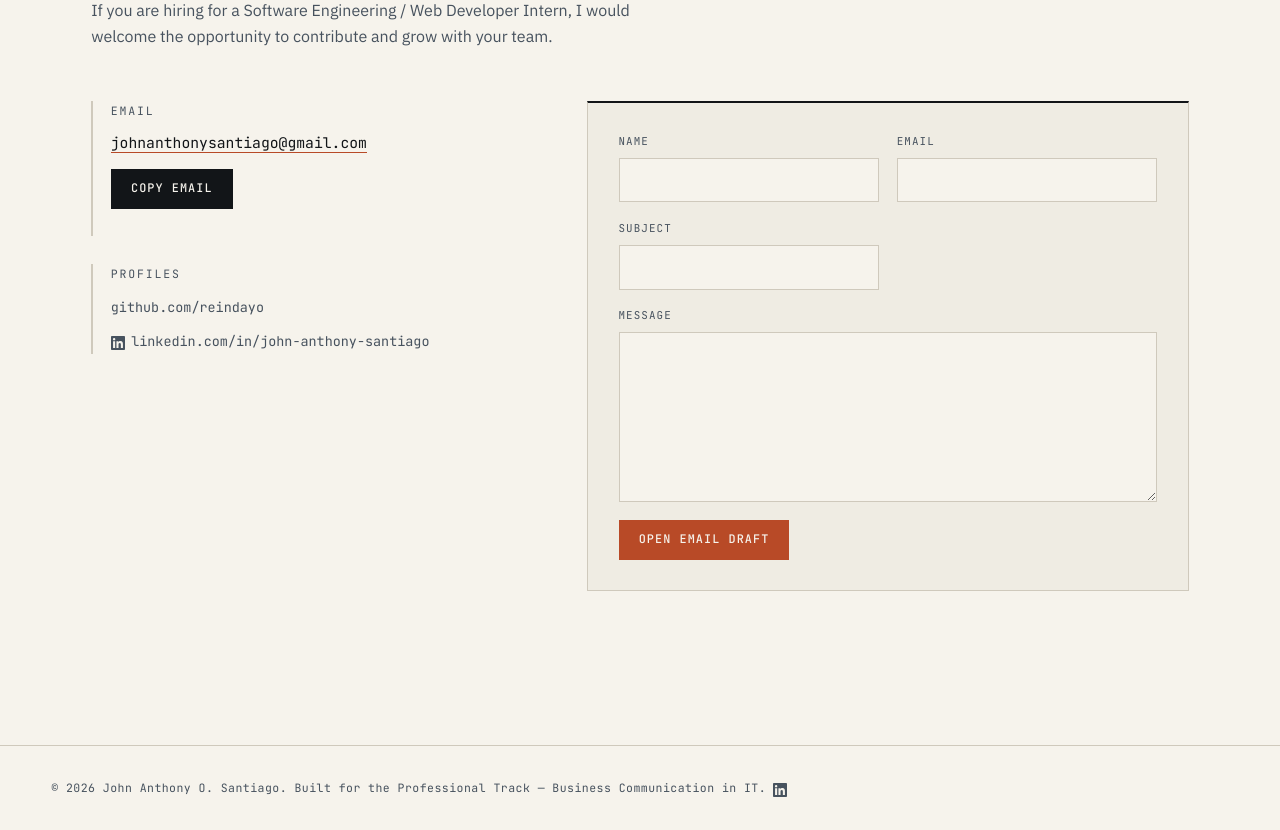
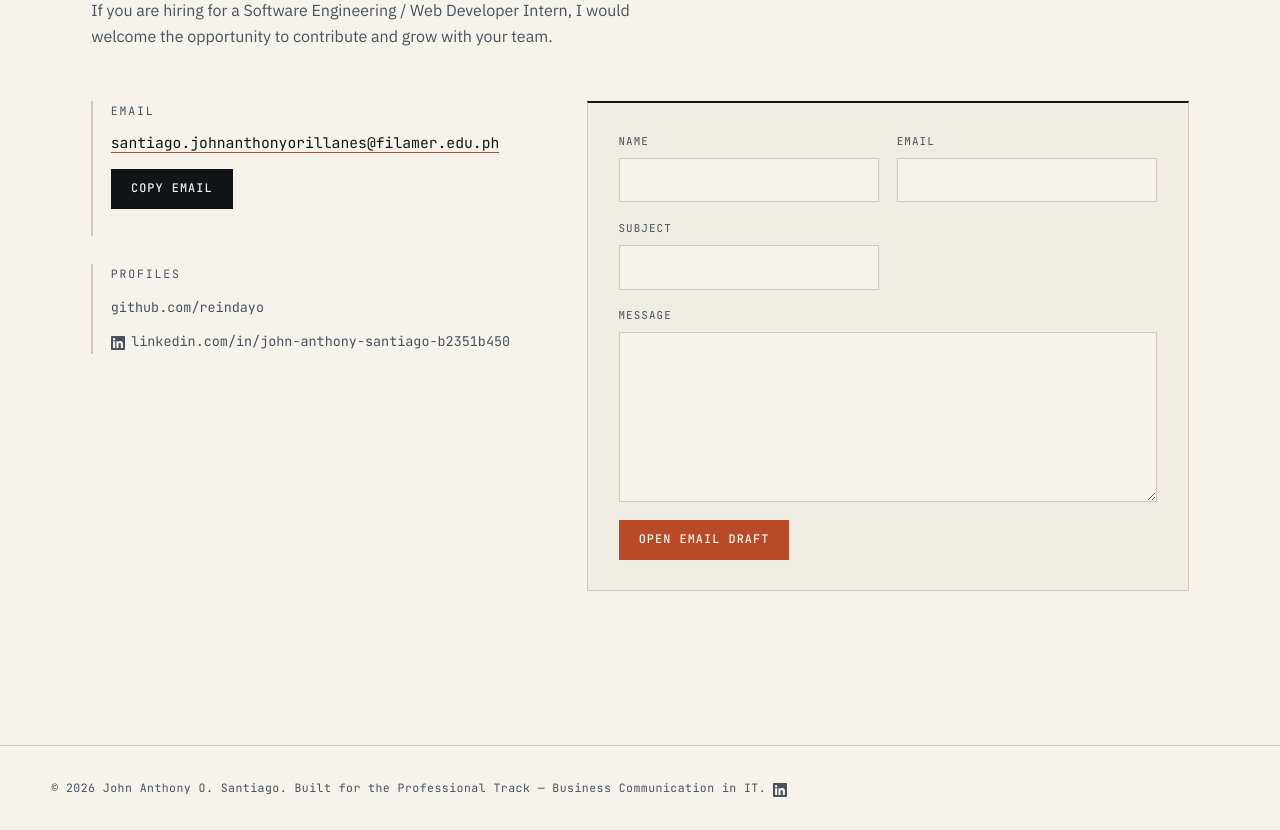
Before and after one commit to reindayo/website_portfolio_santiago, a React (Vite) app: page / in a window 1280 px wide. Shown: the part 6520-7350 px from the top of the page. Built offline with nearby package versions, Linux system fonts and the light colour scheme.

Commit message:
Update email and LinkedIn URL

```diff
--- a/src/components/Contact.jsx
+++ b/src/components/Contact.jsx
@@ -1,6 +1,6 @@
 import { useEffect, useRef, useState } from 'react'
 
-const EMAIL = 'johnanthonysantiago@gmail.com'
+const EMAIL = 'santiago.johnanthonyorillanes@filamer.edu.ph'
 
 export default function Contact() {
   const [copyState, setCopyState] = useState({ label: 'Copy Email', status: '', copied: false })
@@ -96,7 +96,7 @@ export default function Contact() {
               </li>
               <li>
                 <a
-                  href="https://www.linkedin.com/in/john-anthony-santiago/"
+                  href="https://www.linkedin.com/in/john-anthony-santiago-b2351b450/"
                   target="_blank"
                   rel="noopener noreferrer"
                   aria-label="LinkedIn Profile"
@@ -113,7 +113,7 @@ export default function Contact() {
                   >
                     <path d="M20.447 20.452h-3.554v-5.569c0-1.328-.027-3.037-1.852-3.037-1.853 0-2.136 1.445-2.136 2.939v5.667H9.351V9h3.414v1.561h.046c.477-.9 1.637-1.85 3.37-1.85 3.601 0 4.267 2.37 4.267 5.455v6.286ZM5.337 7.433a2.062 2.062 0 0 1-2.063-2.065 2.064 2.064 0 1 1 2.063 2.065Zm1.782 13.019H3.555V9h3.564v11.452ZM22.225 0H1.771C.792 0 0 .774 0 1.729v20.542C0 23.227.792 24 1.771 24h20.451C23.2 24 24 23.227 24 22.271V1.729C24 .774 23.2 0 22.222 0h.003Z" />
                   </svg>
-                  linkedin.com/in/john-anthony-santiago
+                  linkedin.com/in/john-anthony-santiago-b2351b450
                 </a>
               </li>
             </ul>
--- a/src/components/Documentation.jsx
+++ b/src/components/Documentation.jsx
@@ -190,7 +190,7 @@ export default function Documentation() {
               <h3>Application for Software Engineering / Web Developer Intern Role</h3>
               <p>
                 John Anthony O. Santiago ·{' '}
-                <a href="mailto:johnanthonysantiago@gmail.com">johnanthonysantiago@gmail.com</a> · +63
+                <a href="mailto:santiago.johnanthonyorillanes@filamer.edu.ph">santiago.johnanthonyorillanes@filamer.edu.ph</a> · +63
                 962 527 7295
               </p>
             </header>
@@ -238,7 +238,7 @@ export default function Documentation() {
               <h3>John Anthony O. Santiago — Software Engineering / Web Developer Intern</h3>
               <p>
                 3rd-Year BS Computer Science, Filamer Christian University (Expected Graduation: 2028){' '}
-                · <a href="mailto:johnanthonysantiago@gmail.com">johnanthonysantiago@gmail.com</a> ·
+                · <a href="mailto:santiago.johnanthonyorillanes@filamer.edu.ph">santiago.johnanthonyorillanes@filamer.edu.ph</a> ·
                 +63 962 527 7295
               </p>
             </header>
--- a/src/components/Footer.jsx
+++ b/src/components/Footer.jsx
@@ -5,7 +5,7 @@ export default function Footer() {
         © {new Date().getFullYear()} John Anthony O. Santiago. Built for the Professional Track —
         Business Communication in IT.{' '}
         <a
-          href="https://www.linkedin.com/in/john-anthony-santiago/"
+          href="https://www.linkedin.com/in/john-anthony-santiago-b2351b450/"
           target="_blank"
           rel="noopener noreferrer"
           aria-label="LinkedIn Profile"
--- a/src/components/Hero.jsx
+++ b/src/components/Hero.jsx
@@ -46,7 +46,7 @@ export default function Hero() {
             </a>
             <a
               className="button button--secondary"
-              href="https://www.linkedin.com/in/john-anthony-santiago"
+              href="https://www.linkedin.com/in/john-anthony-santiago-b2351b450/"
               target="_blank"
               rel="noopener noreferrer"
               data-editable-link="linkedin"
```
